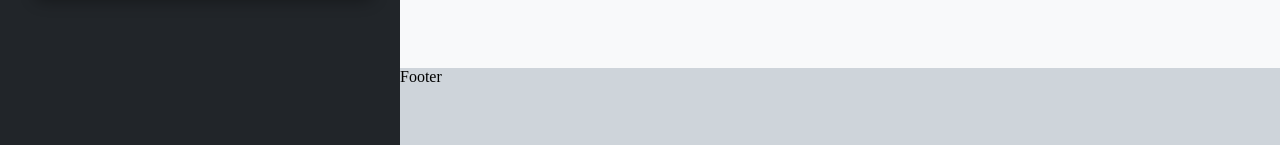
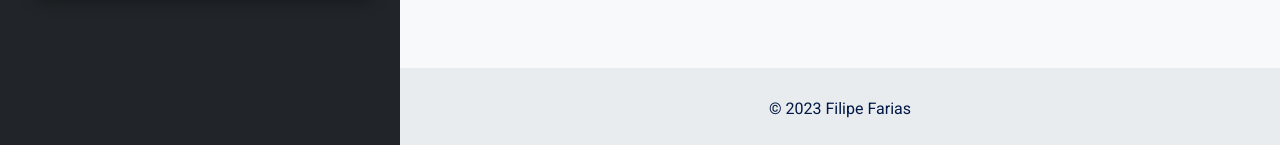
Before and after one commit to filipefarias/filipefarias.github.io, a React (Vite) app in the folder filipefarias/: page / in a window 1280 px wide. Shown: the part 652-797 px from the top of the page. Built offline with nearby package versions, Linux system fonts and the light colour scheme.

Commit message:
Footer Changed

```diff
--- a/filipefarias/src/components/Footer/Footer.css
+++ b/filipefarias/src/components/Footer/Footer.css
@@ -1,6 +1,11 @@
 .site-footer {
     grid-area: foot;
-    background-color: #CED4DA;
+    background-color: #E9ECEF;
     margin: 0;
-    color: #000;
+    color: #001845;
+    font-family: 'Roboto', sans-serif;
+
+    display: flex;
+    justify-content: center;
+    align-items: center;
 }
--- a/filipefarias/src/components/Footer/footer.tsx
+++ b/filipefarias/src/components/Footer/footer.tsx
@@ -3,7 +3,7 @@ import './Footer.css'
 
 function Footer(): JSX.Element {
     return <footer className="site-footer">
-        Footer
+        © 2023 Filipe Farias
     </footer>
 }
 
```
